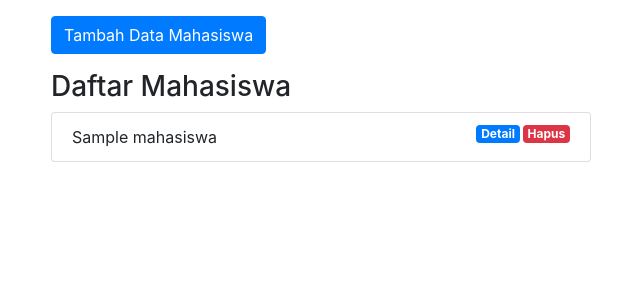
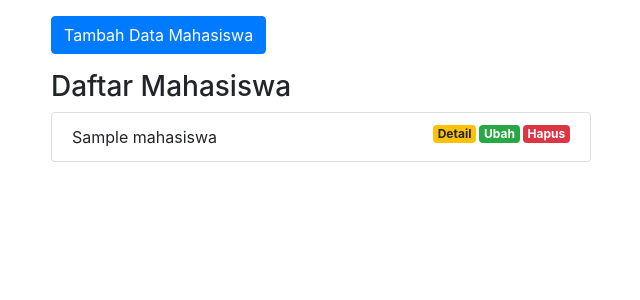
Before and after one commit to Rismawati266/ci-app, a CodeIgniter app: page /ci-app/mahasiswa in a window 1280 px wide. Shown: the part 56-356 px from the top of the page, without its empty margins (34-674 px from the left). Run offline with CodeIgniter, Linux system fonts and the light colour scheme; tables that the repository leaves empty or names only in its code hold one stand-in row (values such as "Sample post").

Commit message:
menambahkan tombol ubah

```diff
--- a/application/views/mahasiswa/index.php
+++ b/application/views/mahasiswa/index.php
@@ -27,7 +27,8 @@
 				<li class="list-group-item">
 					<?= $mhs['nama']; ?>
 					<a href="<?= base_url(); ?>mahasiswa/hapus/<?= $mhs['id']; ?>" class="badge badge-danger float-right" onclick="return confirm('Yakin?');">Hapus</a>
-					<a href="<?= base_url(); ?>mahasiswa/detail/<?= $mhs['id']; ?>" class="badge badge-primary float-right">Detail</a>
+					<a href="<?= base_url(); ?>mahasiswa/ubah/<?= $mhs['id']; ?>" class="badge badge-success float-right">Ubah</a>
+					<a href="<?= base_url(); ?>mahasiswa/detail/<?= $mhs['id']; ?>" class="badge badge-warning float-right">Detail</a>
 				</li>
 				<?php endforeach; ?>
 			</ul>
```
